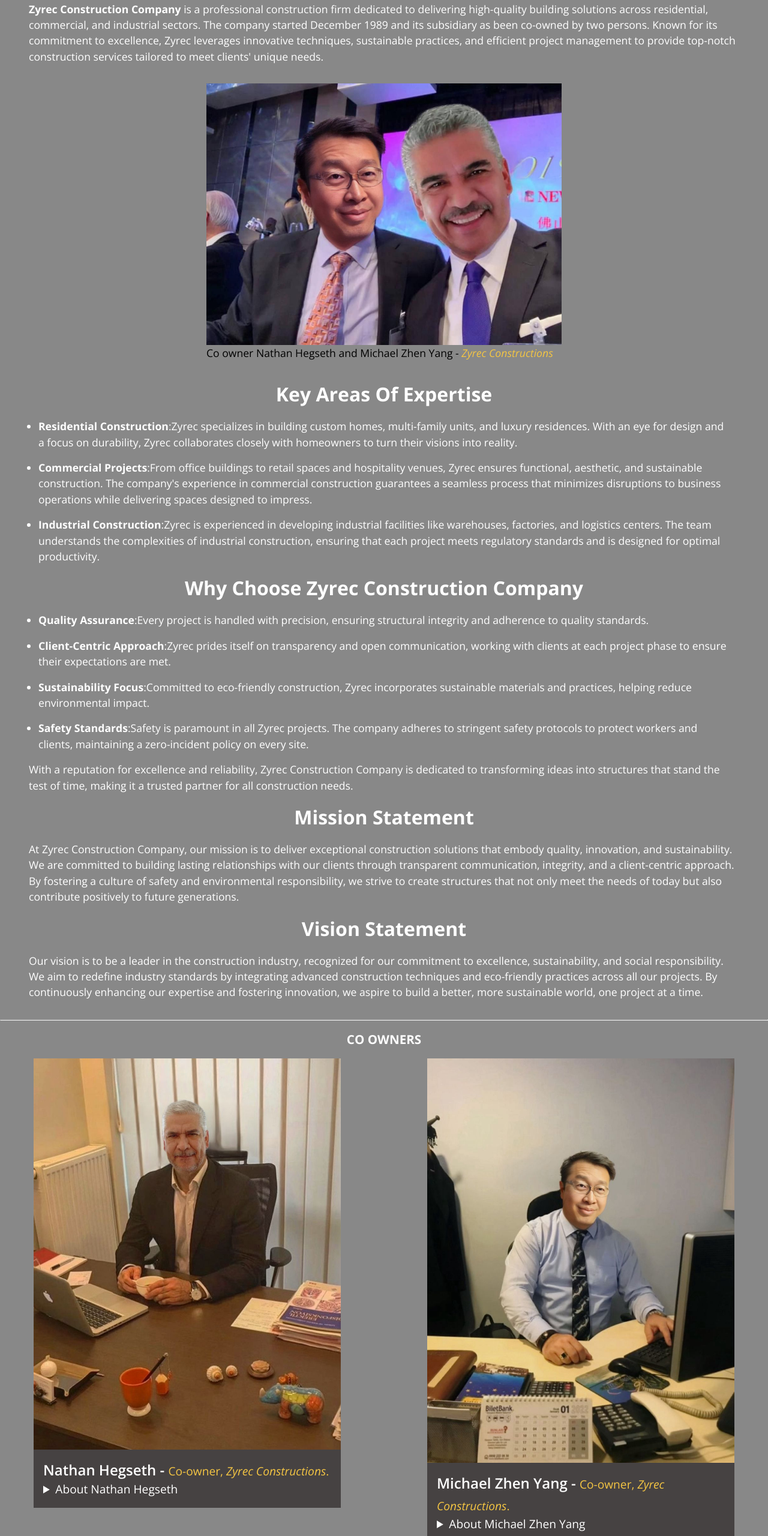
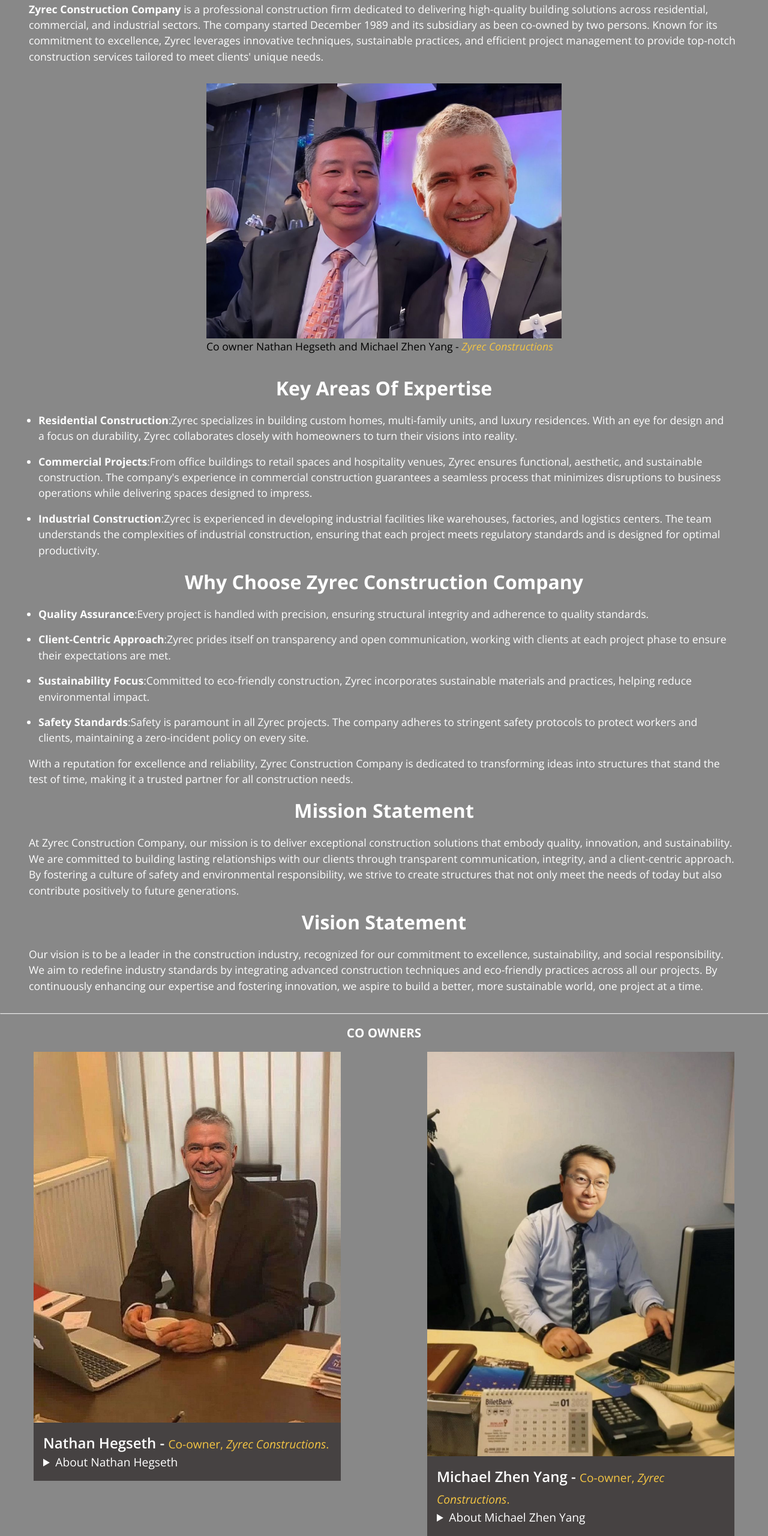
Before and after one commit to Doubletee13/Zyrec-Constructions, a plain HTML site: page about/index.html in a window 1280 px wide. Shown: the part 840-3400 px from the top of the page at 60% size. Drawn offline with nearby package versions, Linux system fonts and the light colour scheme.

Commit message:
setup: changed image and images of founders

```diff
--- a/about/index.html
+++ b/about/index.html
@@ -70,7 +70,7 @@
         </p>
         <figure class="ceo">
           <img
-            src="../images/new-co-founder.jpeg"
+            src="../images/new_co_founder_image.jpeg"
             width="1080"
             height="795"
             loading="lazy"
@@ -106,7 +106,7 @@
         <h3>CO OWNERS</h3>
         <div class="founders">
             <figure>
-                <img src="../images/Zilack-co-founder.jpeg" loading="lazy"  width="972" height="1280" alt="">
+                <img src="../images/new_founder2.jpeg" loading="lazy"  width="972" height="1280" alt="">
                 <figcaption><p>Nathan Hegseth - <span class="yellow-text figcaption">Co-owner, <em>Zyrec Constructions</em>.</span></p>
                <details>
                 <summary>About Nathan Hegseth</summary>
```
Also changed, not shown: images/new_co_founder_image.jpeg (added), images/new_founder2.jpeg (added).
